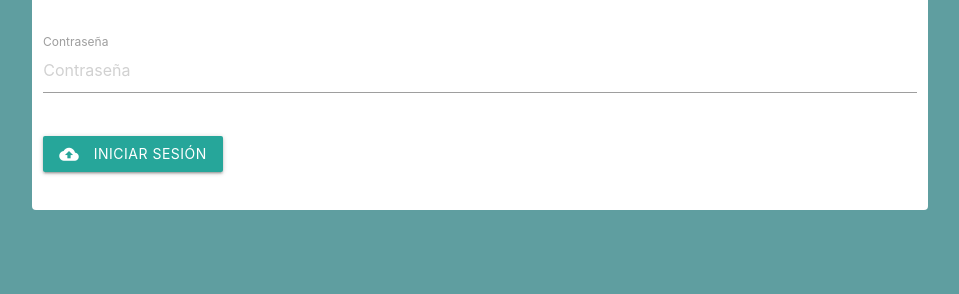
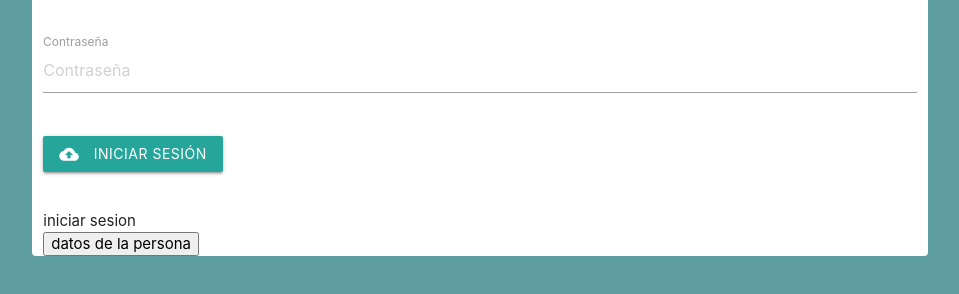
Before and after one commit to gsbarr/EJEMPLO_Front-end, a plain HTML site: page inicio_sesion.html in a window 1280 px wide. Shown: the part 208-502 px from the top of the page, without its empty margins (160-1119 px from the left). Drawn offline with nearby package versions, Linux system fonts and the light colour scheme.

Commit message:
Update inicio_sesion.html

```diff
--- a/inicio_sesion.html
+++ b/inicio_sesion.html
@@ -7,6 +7,8 @@
     <link rel="stylesheet" href="https://cdnjs.cloudflare.com/ajax/libs/materialize/1.0.0/css/materialize.min.css">
     <link href="https://fonts.googleapis.com/icon?family=Material+Icons" rel="stylesheet">
     <link rel="stylesheet" href="css/estilo_noticias.css">
+    <meta name="google-signin-client_id" content="767201695177-mpk458qll979p5od35jr240v71m4rt42.apps.googleusercontent.com">
+
 </head>
 <body>
 
@@ -35,6 +37,8 @@
 
           </div>
           <br>
+          <div class="g-signin2" data-onsuccess="onSignIn">iniciar sesion</div>
+          <button type="button" onclick="datos()">datos de la persona</button>
         </form>
       </div>
 
@@ -42,6 +46,33 @@
 
     <script src="js/Usuario.js"></script>
     <script src="https://cdnjs.cloudflare.com/ajax/libs/materialize/1.0.0/js/materialize.min.js"></script>
+    <script src="https://apis.google.com/js/platform.js" async defer></script>
+<script>
 
+    function onSignIn(googleUser) {
+      var profile = googleUser.getBasicProfile();
+      data = profile;
+      console.log('ID: ' + profile.getId()); // Do not send to your backend! Use an ID token instead.
+      console.log('Name: ' + profile.getName());
+      console.log('Image URL: ' + profile.getImageUrl());
+      console.log('Email: ' + profile.getEmail()); // This is null if the 'email' scope is not present.
+    }
+
+    function datos(){
+
+      var auth2 = gapi.auth2.getAuthInstance();
+      console.log("IMPRIMIENDO DATOS DE USUARIO");
+            if (auth2.isSignedIn.get()) {
+          var profile = auth2.currentUser.get().getBasicProfile();
+          console.log('ID: ' + profile.getId());
+          console.log('Full Name: ' + profile.getName());
+          console.log('Given Name: ' + profile.getGivenName());
+          console.log('Family Name: ' + profile.getFamilyName());
+          console.log('Image URL: ' + profile.getImageUrl());
+          console.log('Email: ' + profile.getEmail());
+        }
+    }
+
+  </script>
 </body>
 </html>
```
